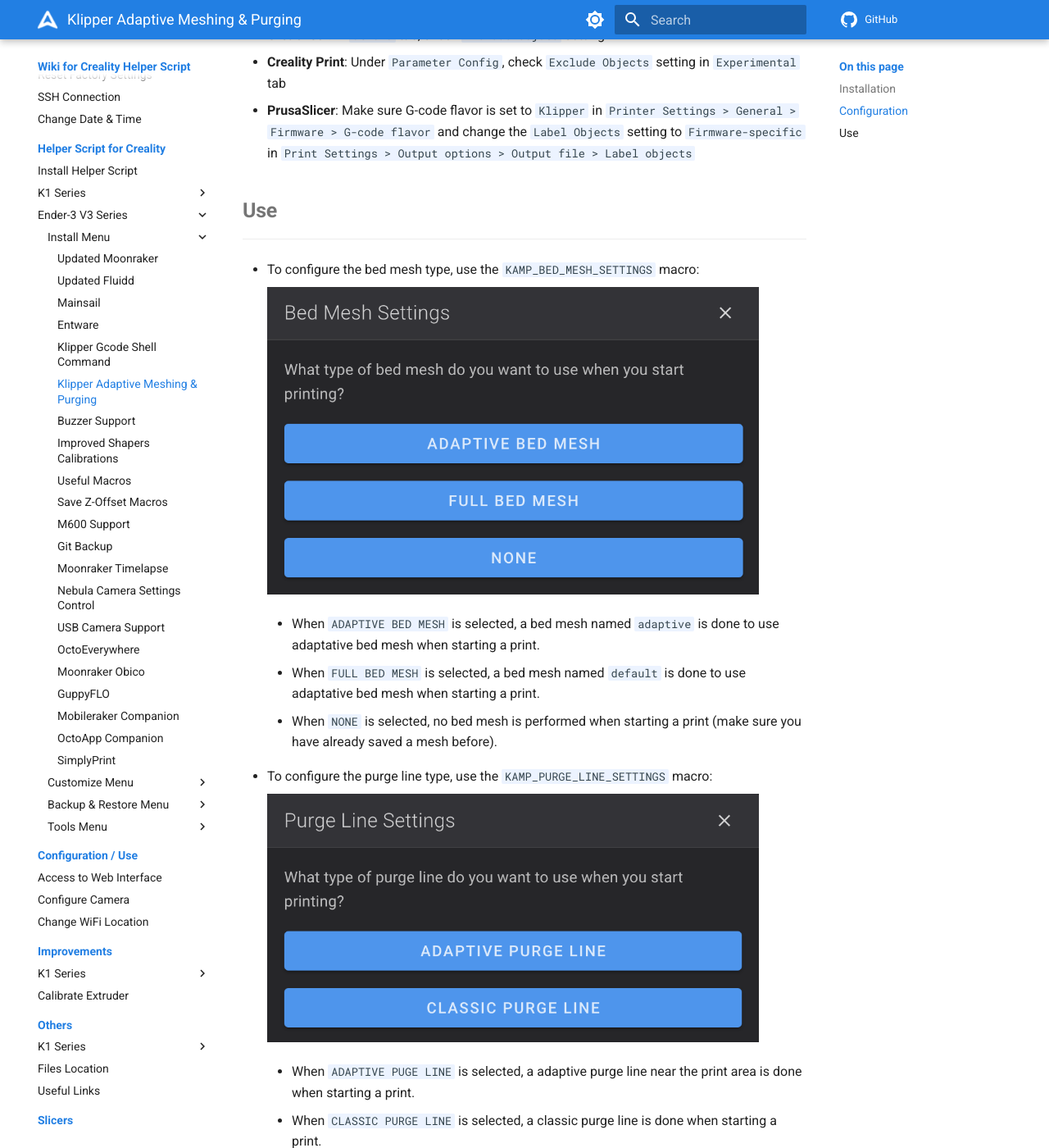
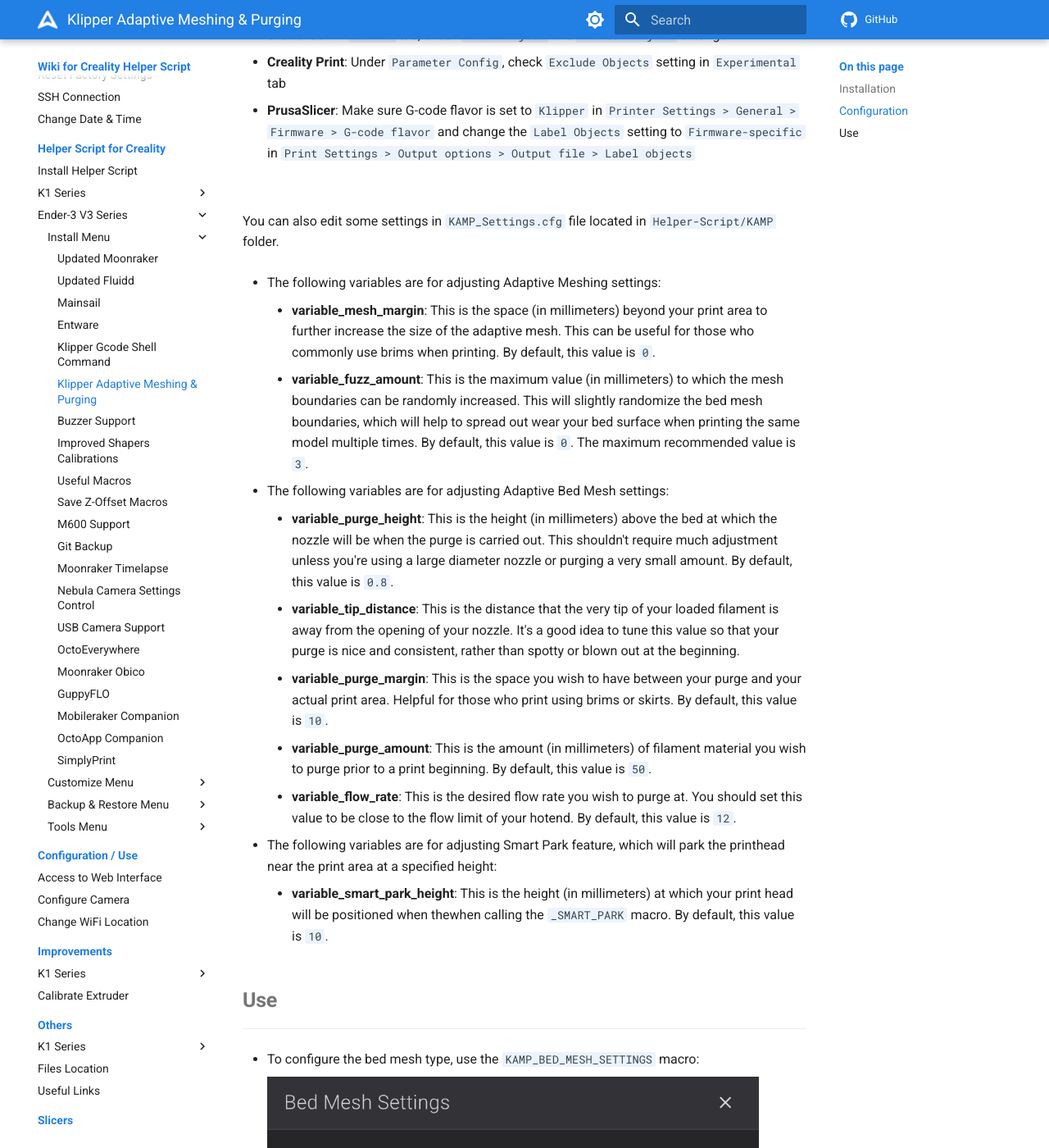
Before and after one commit to Guilouz/Creality-Helper-Script-Wiki, an MkDocs documentation site: the page built from docs/helper-script/klipper-adaptive-meshing-and-purging.md, in a window 1280 px wide and 1400 px high, scrolled down 1383 px. Shown: the whole window at 82% size. Built offline with MkDocs 1.6.1 and Material for MkDocs 9.7.7, drawn with Linux system fonts in a browser that asks for light colours; comment, search, counter and statistics services are not loaded.

Commit message:
Update klipper-adaptive-meshing-and-purging.md

```diff
--- a/docs/helper-script/klipper-adaptive-meshing-and-purging.md
+++ b/docs/helper-script/klipper-adaptive-meshing-and-purging.md
@@ -23,9 +23,31 @@
 
 All settings for KAMP are configured by Helper Script, you just need to make sure that `Exclude Objects` setting is enabled in your slicer.
 
-  - **OrcaSlicer**: In `Others` tab, check `Exclude objets` setting
+  - **OrcaSlicer**: In `Others` tab, check `Label Objets` and `Exclude objets` settings
   - **Creality Print**: Under `Parameter Config`, check `Exclude Objects` setting in `Experimental` tab
   - **PrusaSlicer**: Make sure G-code flavor is set to `Klipper` in `Printer Settings > General > Firmware > G-code flavor` and change the `Label Objects` setting to `Firmware-specific` in `Print Settings > Output options > Output file > Label objects`
+
+<br />
+
+You can also edit some settings in `KAMP_Settings.cfg` file located in `Helper-Script/KAMP` folder.
+
+- The following variables are for adjusting Adaptive Meshing settings:
+
+    - **variable_mesh_margin**: This is the space (in millimeters) beyond your print area to further increase the size of the adaptive mesh. This can be useful for those who commonly use brims when printing. By default, this value is `0`.
+    - **variable_fuzz_amount**: This is the maximum value (in millimeters) to which the mesh boundaries can be randomly increased. This will slightly randomize the bed mesh boundaries, which will help to spread out wear your bed surface when printing the same model multiple times. By default, this value is `0`. The maximum recommended value is `3`.
+
+- The following variables are for adjusting Adaptive Bed Mesh settings:
+
+    - **variable_purge_height**: This is the height (in millimeters) above the bed at which the nozzle will be when the purge is carried out. This shouldn't require much adjustment unless you're using a large diameter nozzle or purging a very small amount. By default, this value is `0.8`.
+    - **variable_tip_distance**: This is the distance that the very tip of your loaded filament is away from the opening of your nozzle. It's a good idea to tune this value so that your purge is nice and consistent, rather than spotty or blown out at the beginning.
+    - **variable_purge_margin**: This is the space you wish to have between your purge and your actual print area. Helpful for those who print using brims or skirts. By default, this value is `10`.
+    - **variable_purge_amount**: This is the amount (in millimeters) of filament material you wish to purge prior to a print beginning. By default, this value is `50`.
+    - **variable_flow_rate**: This is the desired flow rate you wish to purge at. You should set this value to be close to the flow limit of your hotend. By default, this value is `12`.
+
+- The following variables are for adjusting Smart Park feature, which will park the printhead near the print area at a specified height:
+
+    - **variable_smart_park_height**: This is the height (in millimeters) at which your print head will be positioned when thewhen calling the `_SMART_PARK` macro. By default, this value is `10`.
+
 
 ## Use
 <hr>
```
